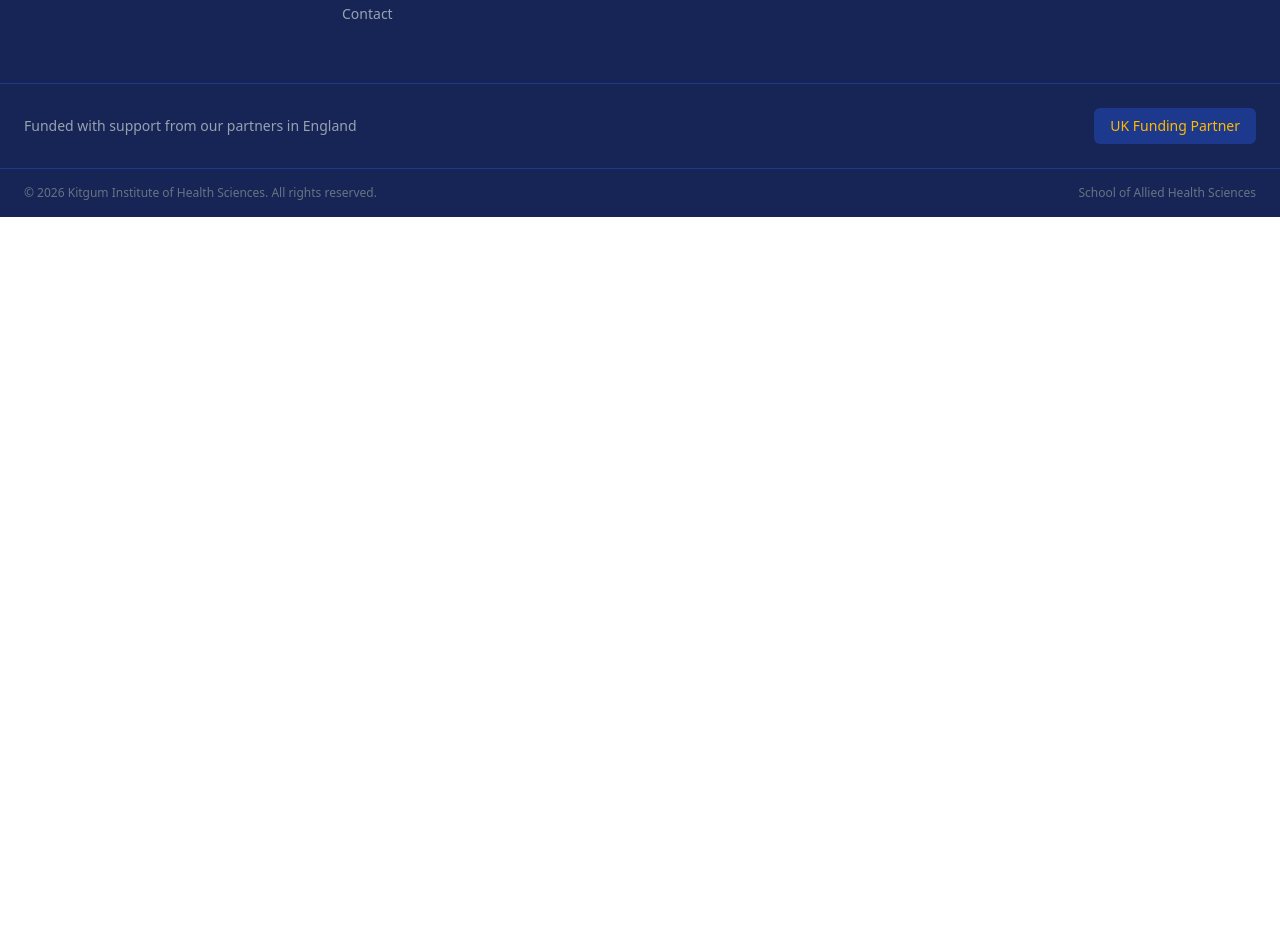
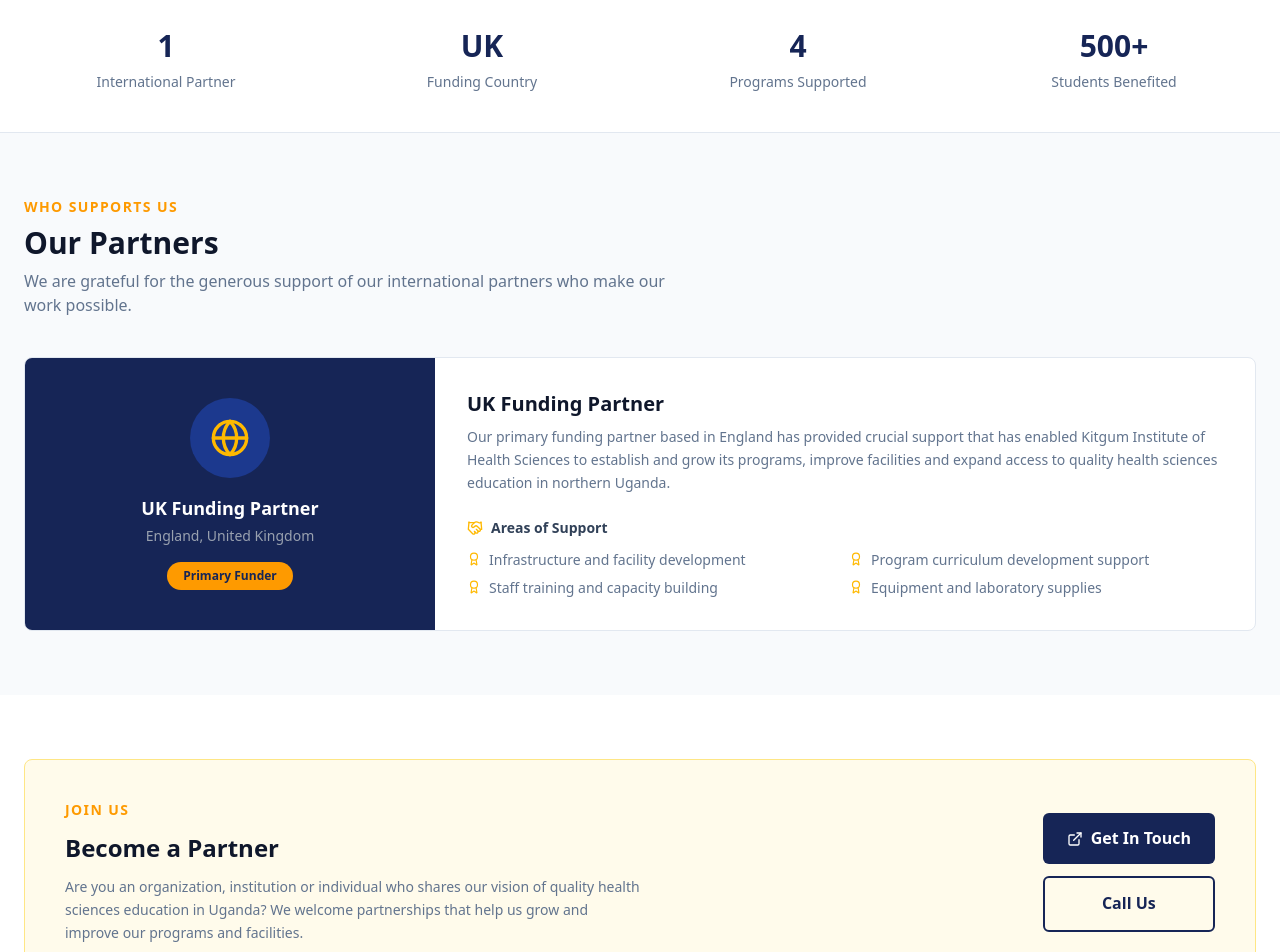
Before and after one commit to Anonymous2024-spec/khis_website, a React (Vite) app: page /partners in a window 1280 px wide. Shown: the part 340-1292 px from the top of the page. Before the commit the page ends 800 px from the top, so only its background shows below. Built offline with nearby package versions, Linux system fonts and the light colour scheme.

Commit message:
feat: build Partners and Funders page and add to routing and navigation

```diff
--- a/src/App.jsx
+++ b/src/App.jsx
@@ -8,6 +8,7 @@
 import Contact from "./pages/Contact";
 import Navbar from "./components/Navbar";
 import Footer from "./components/Footer";
+import Partners from "./pages/Partners";
 
 function App() {
   return (
@@ -22,6 +23,7 @@
           <Route path="/news" element={<News />} />
           <Route path="/gallery" element={<Gallery />} />
           <Route path="/contact" element={<Contact />} />
+          <Route path="/partners" element={<Partners />} />
         </Routes>
       </main>
       <Footer />
--- a/src/components/Footer.jsx
+++ b/src/components/Footer.jsx
@@ -8,6 +8,7 @@
   { label: 'News', path: '/news' },
   { label: 'Gallery', path: '/gallery' },
   { label: 'Contact', path: '/contact' },
+  { label: 'Partners', path: '/partners' },
 ]
 
 const courses = [
--- a/src/components/Navbar.jsx
+++ b/src/components/Navbar.jsx
@@ -9,6 +9,7 @@
   { label: 'News', path: '/news' },
   { label: 'Gallery', path: '/gallery' },
   { label: 'Contact', path: '/contact' },
+  { label: 'Partners', path: '/partners' },
 ]
 
 export default function Navbar() {
--- /dev/null
+++ b/src/pages/Partners.jsx
@@ -0,0 +1,192 @@
+import { Globe, HandshakeIcon, Award, ExternalLink } from "lucide-react";
+import CTABlock from "../components/CTABlock";
+
+const partners = [
+  {
+    id: 1,
+    name: "UK Funding Partner",
+    country: "England, United Kingdom",
+    type: "Primary Funder",
+    description:
+      "Our primary funding partner based in England has provided crucial support that has enabled Kitgum Institute of Health Sciences to establish and grow its programs, improve facilities and expand access to quality health sciences education in northern Uganda.",
+    contribution: [
+      "Infrastructure and facility development",
+      "Program curriculum development support",
+      "Staff training and capacity building",
+      "Equipment and laboratory supplies",
+    ],
+    logo: null,
+  },
+];
+
+const stats = [
+  {
+    value: "1",
+    label: "International Partner",
+  },
+  {
+    value: "UK",
+    label: "Funding Country",
+  },
+  {
+    value: "4",
+    label: "Programs Supported",
+  },
+  {
+    value: "500+",
+    label: "Students Benefited",
+  },
+];
+
+export default function Partners() {
+  return (
+    <div>
+      {/* Page Header */}
+      <section className="bg-blue-950 py-16 px-6">
+        <div className="max-w-7xl mx-auto flex flex-col gap-3">
+          <span className="text-amber-400 text-sm font-semibold uppercase tracking-widest">
+            Our Support Network
+          </span>
+          <h1 className="text-4xl font-bold text-white">Partners & Funders</h1>
+          <p className="text-gray-300 text-base max-w-2xl">
+            Kitgum Institute of Health Sciences is proud to be supported by
+            international partners who share our commitment to quality health
+            sciences education in Uganda.
+          </p>
+        </div>
+      </section>
+
+      {/* Stats Strip */}
+      <section className="bg-white border-b border-slate-200 py-10 px-6">
+        <div className="max-w-7xl mx-auto grid grid-cols-2 lg:grid-cols-4 gap-8">
+          {stats.map((stat, index) => (
+            <div
+              key={index}
+              className="flex flex-col items-center text-center gap-2"
+            >
+              <p className="text-3xl font-bold text-blue-950">{stat.value}</p>
+              <p className="text-sm text-slate-500 font-medium">{stat.label}</p>
+            </div>
+          ))}
+        </div>
+      </section>
+
+      {/* Partners Section */}
+      <section className="bg-slate-50 py-16 px-6">
+        <div className="max-w-7xl mx-auto flex flex-col gap-10">
+          <div className="flex flex-col gap-2">
+            <span className="text-amber-500 text-sm font-semibold uppercase tracking-widest">
+              Who Supports Us
+            </span>
+            <h2 className="text-3xl font-bold text-slate-900">Our Partners</h2>
+            <p className="text-slate-500 text-base max-w-2xl">
+              We are grateful for the generous support of our international
+              partners who make our work possible.
+            </p>
+          </div>
+
+          {/* Partner Cards */}
+          {partners.map((partner) => (
+            <div
+              key={partner.id}
+              className="bg-white border border-slate-200 rounded-lg overflow-hidden hover:shadow-md transition-all duration-200"
+            >
+              <div className="grid grid-cols-1 lg:grid-cols-3">
+                {/* Left — Logo / Country */}
+                <div className="bg-blue-950 p-10 flex flex-col items-center justify-center gap-4 text-center">
+                  <div className="bg-blue-900 p-5 rounded-full">
+                    <Globe size={40} className="text-amber-400" />
+                  </div>
+                  <div className="flex flex-col gap-1">
+                    <p className="text-white font-bold text-lg">
+                      {partner.name}
+                    </p>
+                    <p className="text-gray-400 text-sm">{partner.country}</p>
+                  </div>
+                  <span className="bg-amber-500 text-blue-950 text-xs font-semibold px-4 py-1.5 rounded-full">
+                    {partner.type}
+                  </span>
+                </div>
+
+                {/* Right — Details */}
+                <div className="lg:col-span-2 p-8 flex flex-col gap-6">
+                  <div className="flex flex-col gap-2">
+                    <h3 className="text-xl font-bold text-slate-900">
+                      {partner.name}
+                    </h3>
+                    <p className="text-slate-500 text-sm leading-relaxed">
+                      {partner.description}
+                    </p>
+                  </div>
+
+                  {/* Contributions */}
+                  <div className="flex flex-col gap-3">
+                    <div className="flex items-center gap-2">
+                      <HandshakeIcon size={16} className="text-amber-400" />
+                      <p className="text-sm font-semibold text-slate-700">
+                        Areas of Support
+                      </p>
+                    </div>
+                    <ul className="grid grid-cols-1 sm:grid-cols-2 gap-2">
+                      {partner.contribution.map((item, i) => (
+                        <li
+                          key={i}
+                          className="flex items-start gap-2 text-sm text-slate-500"
+                        >
+                          <Award
+                            size={14}
+                            className="text-amber-400 shrink-0 mt-0.5"
+                          />
+                          {item}
+                        </li>
+                      ))}
+                    </ul>
+                  </div>
+                </div>
+              </div>
+            </div>
+          ))}
+        </div>
+      </section>
+
+      {/* Become a Partner */}
+      <section className="bg-white py-16 px-6">
+        <div className="max-w-7xl mx-auto">
+          <div className="bg-amber-50 border border-amber-200 rounded-lg p-10 flex flex-col md:flex-row items-center gap-8">
+            <div className="flex flex-col gap-3 flex-1">
+              <span className="text-amber-500 text-sm font-semibold uppercase tracking-widest">
+                Join Us
+              </span>
+              <h2 className="text-2xl font-bold text-slate-900">
+                Become a Partner
+              </h2>
+              <p className="text-slate-500 text-sm leading-relaxed max-w-xl">
+                Are you an organization, institution or individual who shares
+                our vision of quality health sciences education in Uganda? We
+                welcome partnerships that help us grow and improve our programs
+                and facilities.
+              </p>
+            </div>
+
+            <div className="flex flex-col gap-3 shrink-0">
+              <a
+                href="mailto:info@kihs.ac.ug"
+                className="flex items-center justify-center gap-2 bg-blue-950 hover:bg-blue-900 text-white font-semibold px-6 py-3 rounded-md transition-colors duration-200"
+              >
+                <ExternalLink size={16} /> Get In Touch
+              </a>
+              <a
+                href="tel:0761150846"
+                className="flex items-center justify-center gap-2 border-2 border-blue-950 text-blue-950 hover:bg-blue-950 hover:text-white font-semibold px-6 py-3 rounded-md transition-colors duration-200"
+              >
+                Call Us
+              </a>
+            </div>
+          </div>
+        </div>
+      </section>
+
+      <CTABlock />
+    </div>
+  );
+}
```
